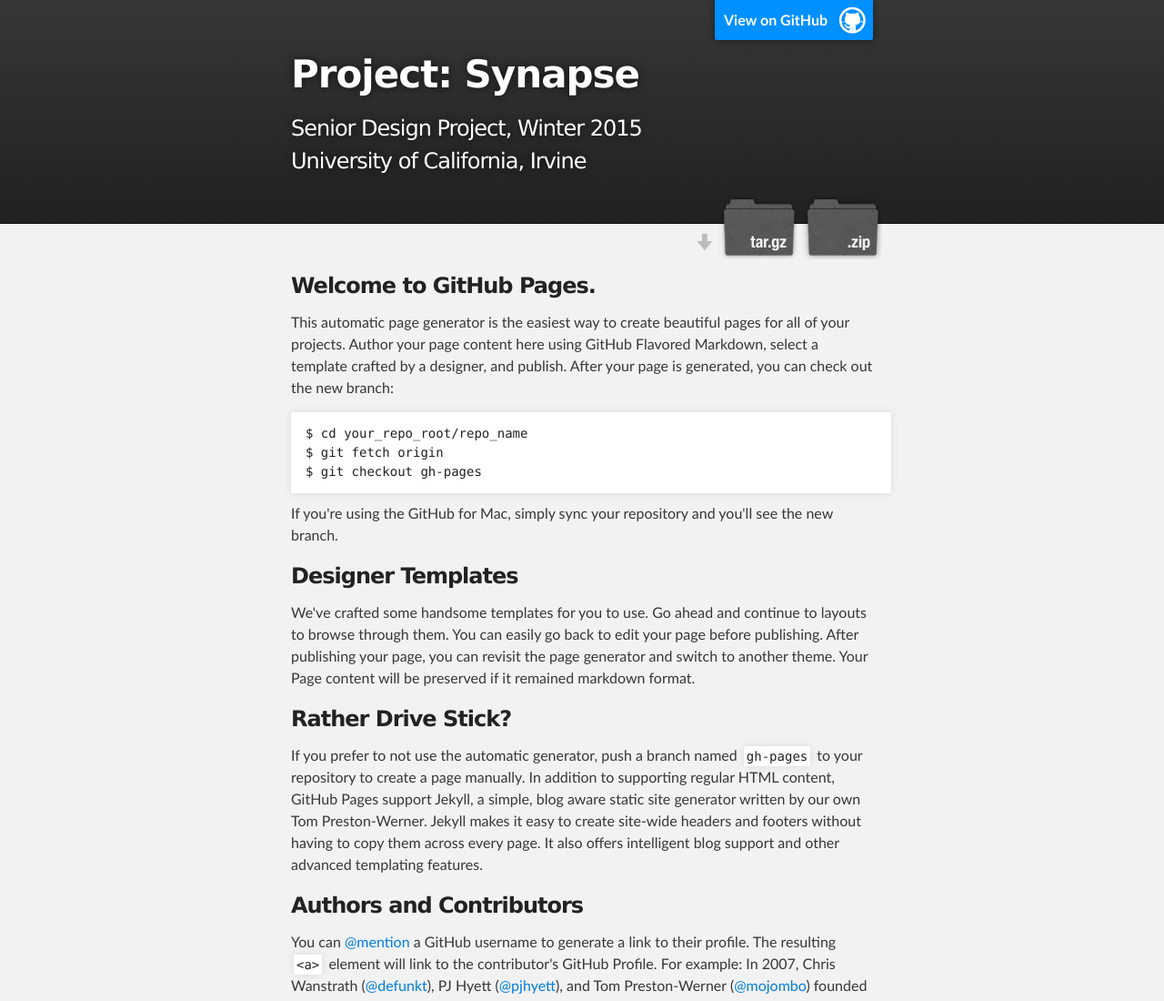
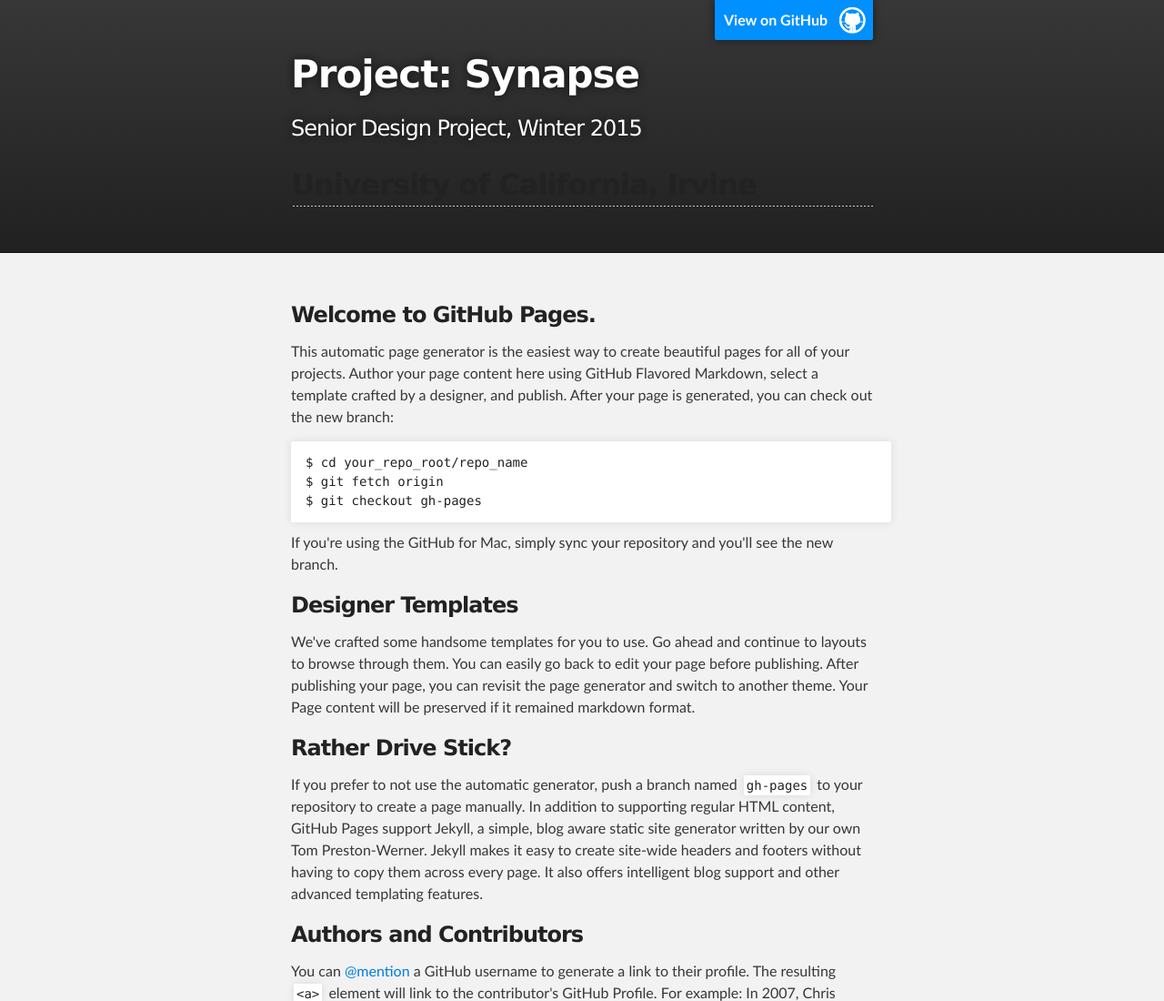
Before and after one commit to chucklinatlife/proj_synapse, a plain HTML site: page index.html in a window 1280 px wide. Shown: the top 1100 px of the page at 91% size. Drawn offline with Linux system fonts and the light colour scheme.

Commit message:
get rid of downloads

```diff
--- a/index.html
+++ b/index.html
@@ -19,12 +19,14 @@
           <a id="forkme_banner" href="https://github.com/cklam19/proj_synapse">View on GitHub</a>
 
           <h1 id="project_title">Project: Synapse</h1>
-          <h2 id="project_tagline">Senior Design Project, Winter 2015<br>University of California, Irvine</h2>
-
+          <h2 id="project_tagline">Senior Design Project, Winter 2015</h2>
+          <h2>University of California, Irvine</h2>
+          <!--
             <section id="downloads">
               <a class="zip_download_link" href="https://github.com/cklam19/proj_synapse/zipball/master">Download this project as a .zip file</a>
               <a class="tar_download_link" href="https://github.com/cklam19/proj_synapse/tarball/master">Download this project as a tar.gz file</a>
             </section>
+          -->
         </header>
     </div>
 
```
